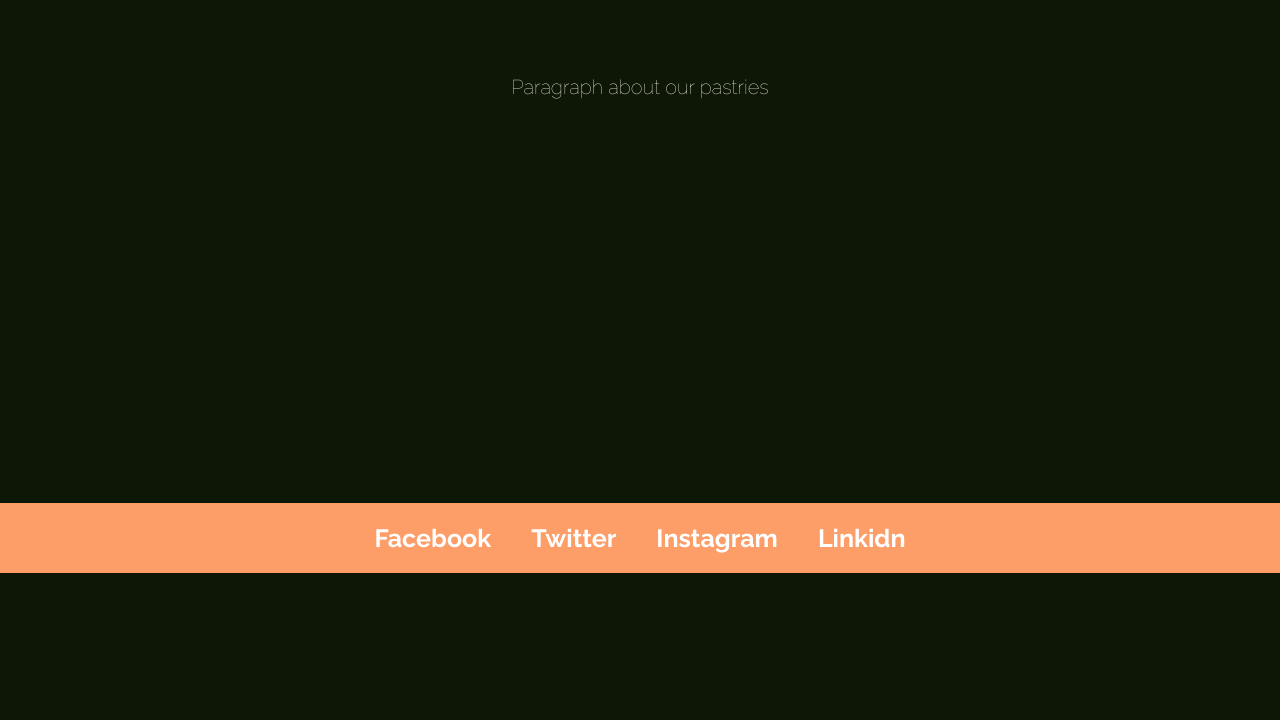
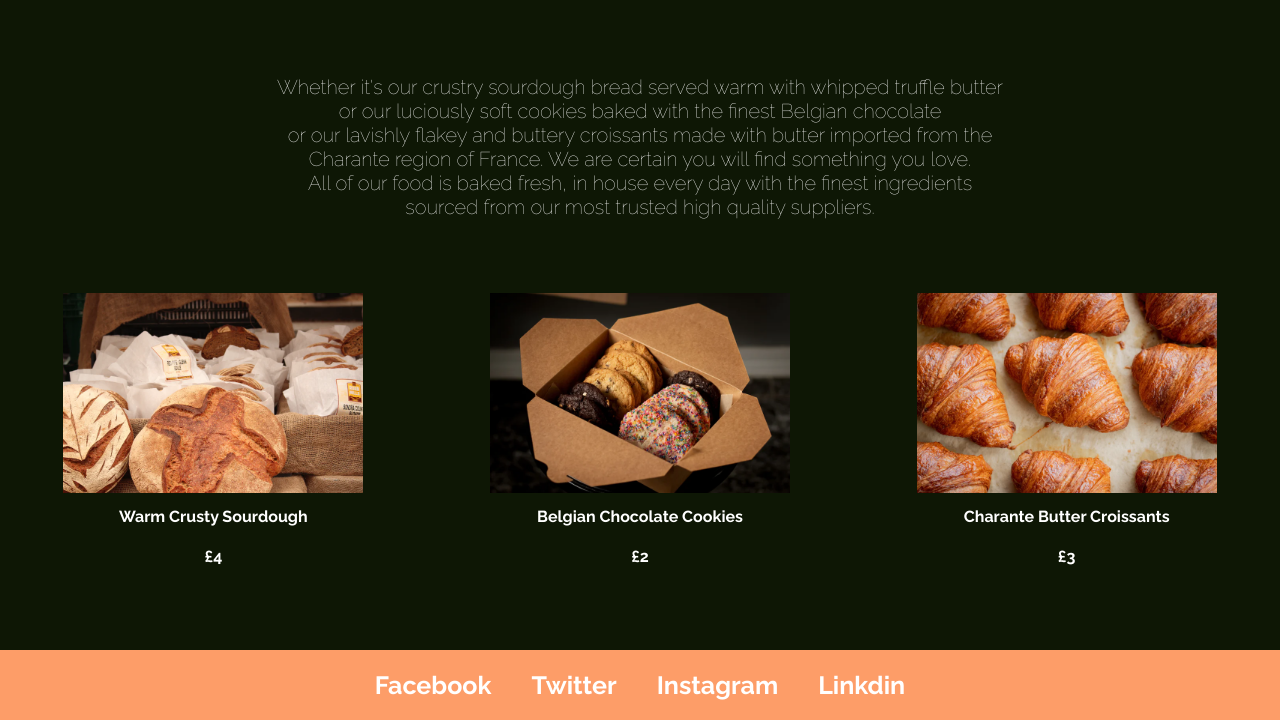
Before and after one commit to Bhav-Pandit/website-project-coffee, a plain HTML site: page index.html in a window 1280 px wide. Shown: the part 227-947 px from the top of the page. Before the commit the page ends 800 px from the top, so only its background shows below. Drawn offline with Linux system fonts and the light colour scheme.

Commit message:
added photos and text below

```diff
--- a/Styles.css
+++ b/Styles.css
@@ -42,7 +42,13 @@ body{
     color: white;
     display: block;
     padding: 25px;
+    cursor: pointer;
+
   }
+  .navbar-links:hover{
+    background-color: black;
+  }
+
 
   h1{
     color: white;
@@ -56,12 +62,34 @@ p{
   font-size: 20px;
 }
 
+#img-text{
+  display: flex;
+  justify-content: space-evenly;
 
+}
 
+figure.item {
 
+  /* To correctly align image, regardless of content height: */
+  vertical-align: top;
+  display: inline-block;
+  /* To horizontally center images and caption */
+  text-align: center;
+  /* The width of the container also implies margin around the images. */
+  width: 520px;
+  font-weight: bold;
 
-
-
+}
+img {
+  width: 300px;
+  height: 200px;
+  background-color: grey;
+}
+.caption {
+  /* Make the caption a block so it occupies its own line. */
+  display: block;
+  padding: 3%;
+}
 
 
 
@@ -74,11 +102,12 @@ p{
   text-decoration: none;
   display: flex;
   justify-content: space-around;
+  align-items: center;
   background-color: #FD9D68;
   color: white;
   font-weight: 700;
   font-size: 25px;
-  position: absolute;
+  position: relative;
   bottom: 0;
   left: 0;
   right: 0;
@@ -90,16 +119,21 @@ p{
   margin: 0;
   padding: 0;
   display: flex;
+  justify-content: space-around;
+  align-items: flex-end;
 }
 
 .footer-links li{
   list-style: none;
   display: flex;
+  justify-content: space-between;
 }
 
 .footer-links li a {
   text-decoration: none;
   color: white;
-  display: flex;
   margin: 20px;
+  /* display: flex;
+  justify-content: space-around; */
+
 }
--- a/index.html
+++ b/index.html
@@ -15,6 +15,7 @@
         <div class="brand-title">The Java Club</div>
         <div class="navbar-links">
          <ul>
+            <li><a href="./home.html">Home</a></li>
             <li><a href="./drinks.html">Drinks</a></li>
             <li><a href="./pastries.html">Pastries</a></li>
         </ul>
@@ -26,8 +27,39 @@
     </h1>
     <br><br>
     <p>
-        Paragraph about our pastries
-    </p>
+        Whether it's our crustry sourdough bread served warm with whipped truffle butter <br>
+        or our luciously soft cookies baked with the finest Belgian chocolate <br>
+        or our lavishly flakey and buttery croissants made with butter imported from the <br>
+        Charante region of France. We are certain you will find something you love. <br>
+        All of our food is baked fresh, in house every day with the finest ingredients <br>
+        sourced from our most trusted high quality suppliers.
+    </p><br><br>
+    <div id="img-text">
+        <figure class="item">
+            <img src="images/bread.png"/>
+            <figcaption class="caption">Warm Crusty Sourdough</figcaption>
+            <figcaption class="caption">£4</figcaption>
+        </figure>
+        <figure class="item">
+            <img src="images/cookies.png"/>
+            <figcaption class="caption">Belgian Chocolate Cookies</figcaption>
+            <figcaption class="caption">£2</figcaption>
+        </figure>
+        <figure class="item">
+            <img src="images/cross.png"/>
+            <figcaption class="caption">Charante Butter Croissants</figcaption>
+            <figcaption class="caption">£3</figcaption>
+        </figure>
+    </div>
+
+
+
+
+
+
+
+
+    <br><br><br>
 
 
 
@@ -47,7 +79,7 @@
             <li><a href="#">Facebook</a></li>
             <li><a href="#">Twitter</a></li>
             <li><a href="#">Instagram</a></li>
-            <li><a href="#">Linkidn</a></li>
+            <li><a href="#">Linkdin</a></li>
         </ul>
         </div>
     </footer>
```
Also changed, not shown: images/Image 2.avif (added), images/Image 3.avif (added), images/bread.png (added), images/cookies.png (added), images/cross.png (added), images/image 1.avif (added).
